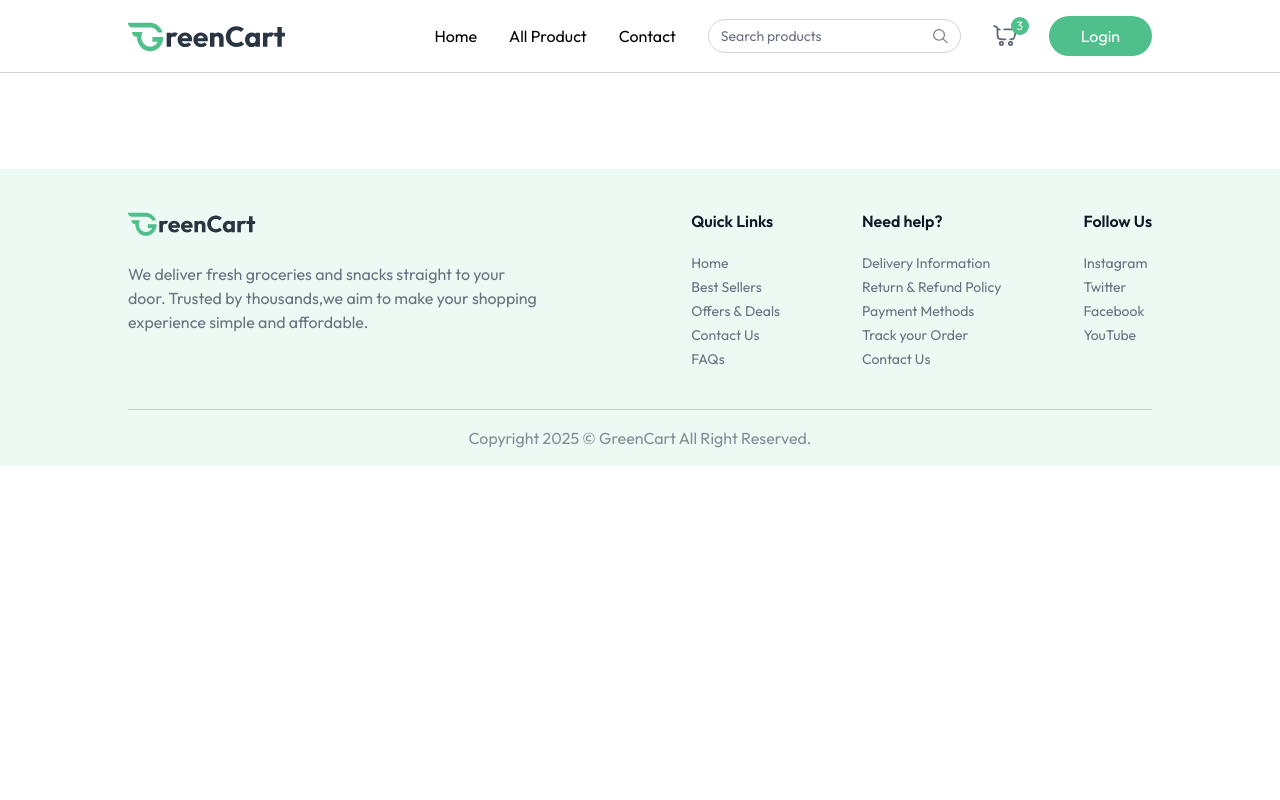
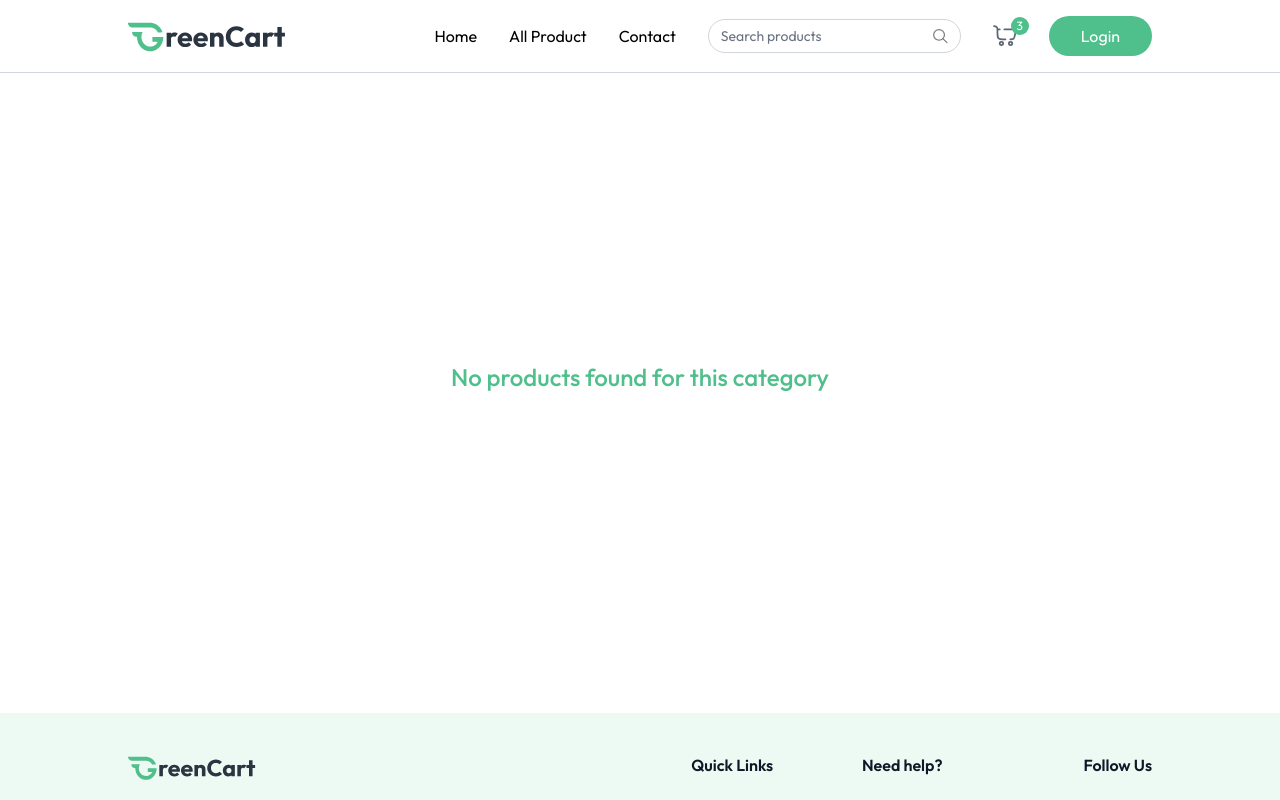
Before and after one commit to NaveenManjappa/green-cart-client, a React (Vite) app: page /products/1 in a window 1280 px wide. Shown: the top 800 px of the page. Built offline with nearby package versions, Linux system fonts and the light colour scheme.

Commit message:
Implement Product category page

```diff
--- a/src/App.jsx
+++ b/src/App.jsx
@@ -7,6 +7,7 @@
 import { useAppContext } from "./context/AppContext";
 import Login from "./components/Login";
 import AllProducts from "./pages/AllProducts";
+import ProductCategory from "./pages/ProductCategory";
 
 const App = () => {
   const isSellerPath = useLocation().pathname.includes("seller");
@@ -23,6 +24,7 @@
         <Routes>
           <Route path="/" element={<Home />} />
           <Route path="/products" element={<AllProducts />} />
+          <Route path="/products/:category" element={<ProductCategory />} />
         </Routes>
       </div>
 
--- /dev/null
+++ b/src/pages/ProductCategory.jsx
@@ -0,0 +1,46 @@
+import React from "react";
+import { useAppContext } from "../context/AppContext";
+import { useParams } from "react-router-dom";
+import { categories } from "../assets/assets";
+import ProductCard from "../components/ProductCard";
+
+const ProductCategory = () => {
+  const { products } = useAppContext();
+  const { category } = useParams();
+  const searchCategory = categories.find(
+    (item) => item.path.toLocaleLowerCase() === category
+  );
+
+  const filteredProducts = products.filter(
+    (product) => product.category.toLocaleLowerCase() === category
+  );
+
+  return (
+    <div className="mt-16">
+      {searchCategory && (
+        <div className="flex flex-col items-end w-max">
+          <p className="text-2xl font-medium">
+            {searchCategory.text.toUpperCase()}
+          </p>
+          <div className="w-16 h-0.5 bg-primary rounded-full"></div>
+        </div>
+      )}
+
+      {filteredProducts.length > 0 ? (
+        <div className="grid grid-cols-2 sm:grid-cols-3 md:grid-cols-4 lg:grid-cols-5 gap-3 md:gap-6 mt-6">
+          {filteredProducts.map((product, index) => (
+            <ProductCard key={product._id} product={product} />
+          ))}
+        </div>
+      ) : (
+        <div className="flex items-center justify-center h-[60vh]">
+          <p className="text-2xl font-medium text-primary">
+            No products found for this category
+          </p>
+        </div>
+      )}
+    </div>
+  );
+};
+
+export default ProductCategory;
```
